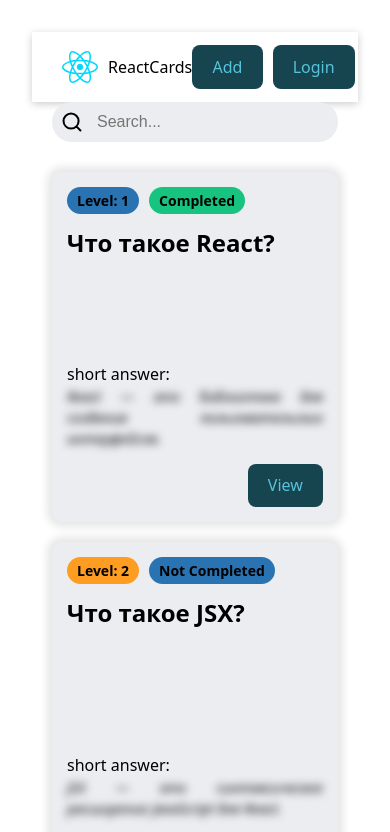
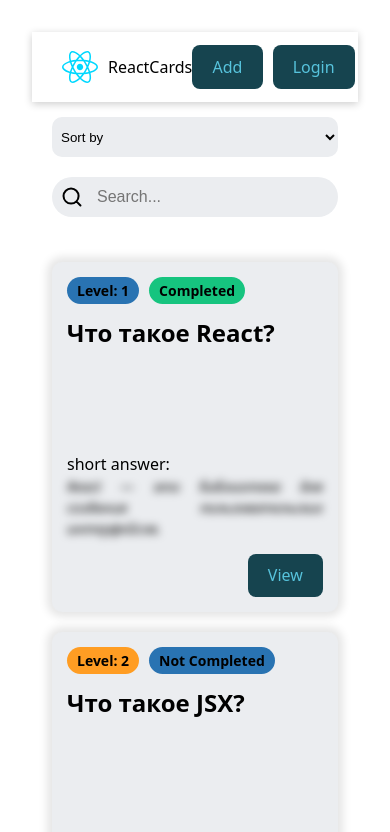
Before and after one commit to ArheyZzz/react-app-cards, a React (Vite) app: page / in a window 390 px wide. Shown: the top 832 px of the page. Built offline with nearby package versions, Linux system fonts and the light colour scheme; data requests are answered from the project's data file.

Commit message:
sort select and logic

```diff
--- a/package.json
+++ b/package.json
@@ -13,6 +13,7 @@
   },
   "dependencies": {
     "json-server": "^1.0.0-beta.3",
+    "lodash": "^4.17.21",
     "react": "^19.1.0",
     "react-dom": "^19.1.0",
     "react-router-dom": "^7.7.0"
--- /dev/null
+++ b/src/components/ControlsContainer/ControlsContainer/ControlsContainer.css
@@ -0,0 +1,18 @@
+.controlsContainer {
+    width: 100%;
+    max-width: 1200px;
+    margin: 0 auto;
+    padding: 15px 0;
+    display: flex;
+    flex-wrap: nowrap;
+    justify-content: center;
+    align-items: center;
+    gap: 10px;
+}
+
+@media (max-width: 576px) {
+    .controlsContainer {
+        flex-wrap: wrap-reverse;
+        /*gap: 10px 0;*/
+    }
+}
--- /dev/null
+++ b/src/components/ControlsContainer/ControlsContainer/ControlsContainer.jsx
@@ -0,0 +1,10 @@
+import './ControlsContainer.css'
+
+export default function ControlsContainer({children}) {
+
+	return (
+		<div className="controlsContainer">
+			{children}
+		</div>
+	)
+}
--- a/src/components/QuestionCard/QuestionCard.jsx
+++ b/src/components/QuestionCard/QuestionCard.jsx
@@ -5,7 +5,7 @@ import Badge from "../Bage/Badge/Badge.jsx";
 
 function QuestionCard({card}) {
 
-	console.log(card)
+	// console.log(card)
 	const {
 		id,
 		question,
--- /dev/null
+++ b/src/components/Select/Select/Select.css
@@ -0,0 +1,12 @@
+
+.select{
+    width: 300px;
+    height: 40px;
+    padding: 5px;
+    border-radius:10px ;
+    border: none;
+    outline: none;
+    background-color: var(--card-bg-color);
+    color: var(--text-color);
+    flex-grow: 1;
+}
--- /dev/null
+++ b/src/components/Select/Select/Select.jsx
@@ -0,0 +1,37 @@
+import './Select.css'
+
+export default function Select({getQuestions}) {
+
+	const handleChange = e => {
+		const selected = e.target.value
+
+		const sortMap = {
+			'default': 'react',
+			'level-asc': 'react?_sort=level',
+			'level-desc': 'react?_sort=-level',
+			'completed-asc': 'react?_sort=completed',
+			'completed-desc': 'react?_sort=-completed',
+		};
+		const url = sortMap[selected] || 'react';
+		getQuestions(url)
+	}
+	return (<>
+			<label for="sort-select"></label>
+			<select
+				className='select'
+				id="sort-select"
+				name="sort"
+				value={'s'}
+				onChange={handleChange}
+			>
+				<option value="">Sort by</option>
+				<hr />
+				<option value="level-asc">Level ↑</option>
+				<option value="level-desc">Level ↓</option>
+				<option value="completed-asc">Completed ↑</option>
+				<option value="completed-desc">Completed ↓</option>
+				<option value="default">Default</option>
+			</select>
+		</>
+	)
+}
--- a/src/pages/HomePage/HomePage.jsx
+++ b/src/pages/HomePage/HomePage.jsx
@@ -1,11 +1,15 @@
+import './HomePage.module.css'
 import QuestionCard from "../../components/QuestionCard/QuestionCard.jsx";
 import {API_URL} from "../../constans/index.js";
-import {useEffect, useState} from "react";
+import {useEffect, useMemo, useState} from "react";
 import QuestionCardList
 	from "../../components/QuestionCardList/QuestionCardList.jsx";
 import Loader from "../../components/Loader/Loader.jsx";
 import {useFetch} from "../../Hooks/useFetch.js";
 import SearchInput from "../../components/SearchInput/SearchInput.jsx";
+import Select from "../../components/Select/Select/Select.jsx";
+import ControlsContainer
+	from "../../components/ControlsContainer/ControlsContainer/ControlsContainer.jsx";
 
 
 export default function HomePage() {
@@ -13,11 +17,11 @@ export default function HomePage() {
 	const [cards, setCards] = useState([]);
 	const [searchValue, setSearchValue] = useState("");
 
+
+
 	const onSearchChangeHandler = (e) => {
 		setSearchValue(e.target.value)
-		// console.log(e.target.value)
 	}
-
 
 	const [getQuestions, isLoading, error] = useFetch(async (url) => {
 		const response = await fetch(`${API_URL}/${url}`)
@@ -30,37 +34,50 @@ export default function HomePage() {
 		getQuestions('react')
 	}, [])
 
-	// useMemo(() => {
-	//    getQuestions('react')
-	// }, []);
+
+	const filteredCards = useMemo(() => {
+		return cards.filter(card =>
+			card.question.toLowerCase().includes(searchValue.trim().toLowerCase())
+		);
+	}, [cards, searchValue]);
 
 
 	return (
 		<>
-			<div className='controlsContainer'>
-				<SearchInput value={searchValue} onChange={onSearchChangeHandler}/>
-			</div>
+
+			<ControlsContainer>
+				<SearchInput
+					value={searchValue}
+					onChange={onSearchChangeHandler}
+				/>
+				<Select getQuestions={getQuestions}/>
+			</ControlsContainer>
+
 
 			<QuestionCardList>
 
 				{isLoading && <Loader />}
 
-				{error && <>
-					<span>{error}</span>
-					<button onClick={() => window.location.reload()}>Try again
-					</button>
-				</>}
+				{error && (
+					<>
+						<span>{error}</span>
+						<button onClick={() => window.location.reload()}>Try again
+						</button>
+					</>
+				)}
 
-				{!isLoading && !error && cards.length === 0 && (<>
-					<span>No questions found</span>
-					<button onClick={() => window.location.reload()}>Try again
-					</button>
-				</>)}
+				{!isLoading && !error && filteredCards.length === 0 && (
+					<>
+						<span className='noCardsInfo'>No cards found</span>
+					</>
+				)}
 
-				{cards.map((card, index) => (<QuestionCard
-					key={index}
-					card={card}
-				/>))}
+				{filteredCards.map((card, index) => (
+					<QuestionCard
+						key={index}
+						card={card}
+					/>
+				))}
 
 			</QuestionCardList>
 
--- a/src/pages/HomePage/HomePage.module.css
+++ b/src/pages/HomePage/HomePage.module.css
@@ -1,10 +1,4 @@
-.controlsContainer{
-    width: 100%;
-    max-width: 1200px;
+.noCardsInfo {
+    width: fit-content;
     margin: 0 auto;
-    padding: 15px 0;
-    display: flex;
-    justify-content: center;
-    align-items: center;
-    gap: 10px;
 }
```
Also changed, not shown: 1 other file (tests, documents, lock files or other folders).
